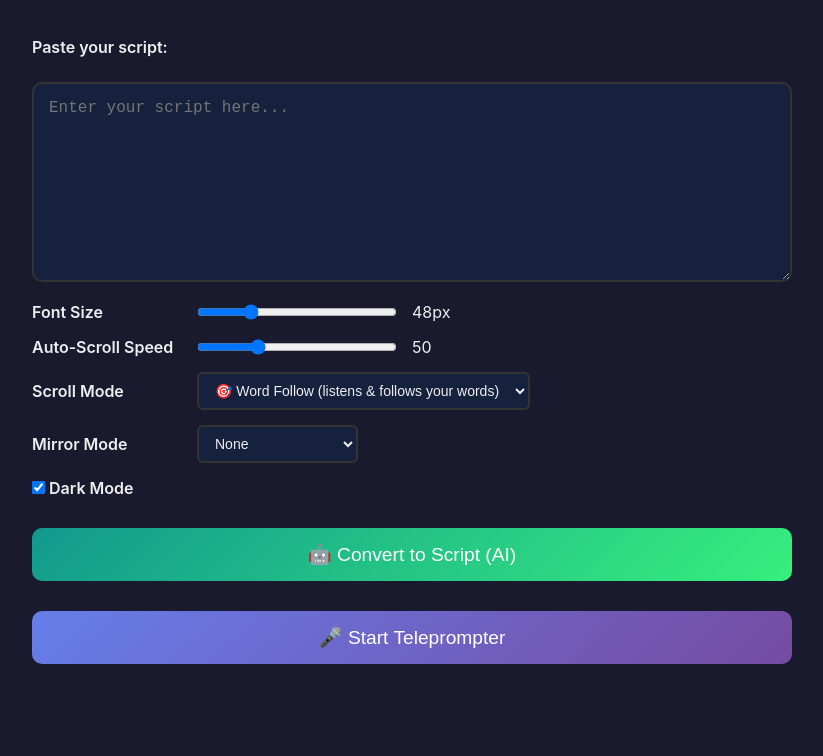
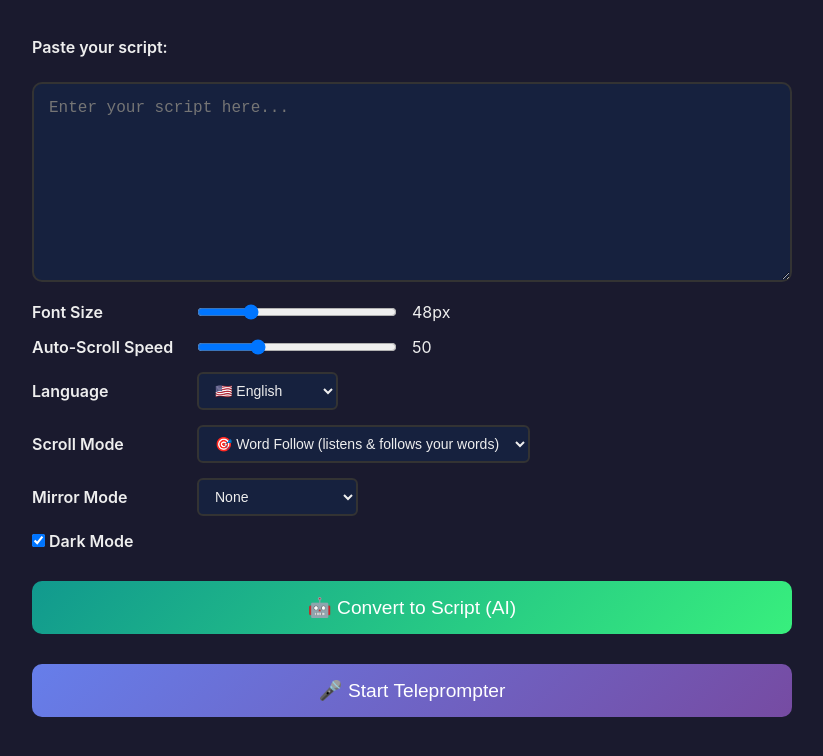
Before and after one commit to jonathangetonapod/smart-teleprompter, a website: page public/index.html in a window 1280 px wide. Shown: the part 122-878 px from the top of the page, without its empty margins (228-1051 px from the left). Before the commit the page ends 826 px from the top, so only its background shows below. Drawn offline with Linux system fonts and the light colour scheme.

Commit message:
Add language dropdown (English, Spanish, Auto-detect, Portuguese, French, German)

```diff
--- a/public/app.js
+++ b/public/app.js
@@ -85,9 +85,12 @@ class SmartTeleprompter {
       // Get microphone access
       this.audioStream = await navigator.mediaDevices.getUserMedia({ audio: true });
 
+      // Get selected language
+      const language = document.getElementById('language')?.value || 'en';
+
       // Connect to Deepgram WebSocket
       this.deepgramSocket = new WebSocket(
-        `wss://api.deepgram.com/v1/listen?model=nova-2&punctuate=true&interim_results=true&vad_events=true&encoding=linear16&sample_rate=16000`,
+        `wss://api.deepgram.com/v1/listen?model=nova-2&language=${language}&punctuate=true&interim_results=true&vad_events=true&encoding=linear16&sample_rate=16000`,
         ['token', apiKey]
       );
 
--- a/public/index.html
+++ b/public/index.html
@@ -28,6 +28,18 @@
             <label for="scroll-speed">Auto-Scroll Speed</label>
             <input type="range" id="scroll-speed" min="10" max="150" value="50">
             <span id="scroll-speed-value">50</span>
+          </div>
+
+          <div class="setting">
+            <label for="language">Language</label>
+            <select id="language">
+              <option value="en">🇺🇸 English</option>
+              <option value="es">🇪🇸 Spanish</option>
+              <option value="multi">🌍 Auto-detect</option>
+              <option value="pt">🇧🇷 Portuguese</option>
+              <option value="fr">🇫🇷 French</option>
+              <option value="de">🇩🇪 German</option>
+            </select>
           </div>
 
           <div class="setting">
```
